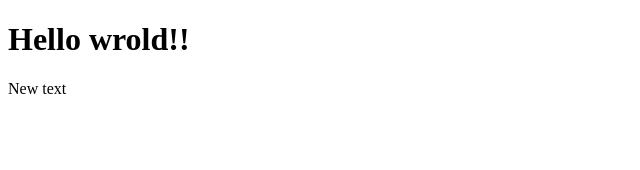
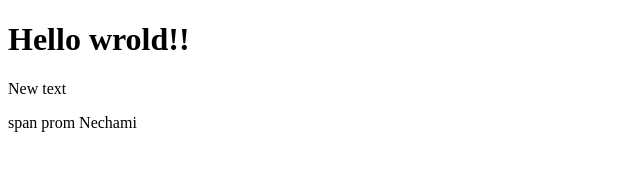
Before and after one commit to nm20git/small-project, a plain HTML site: page index.html in a window 1280 px wide. Shown: the whole page, without its empty margins (0-640 px from the left). Drawn offline with Linux system fonts and the light colour scheme.

Commit message:
add span from nechami

```diff
--- a/index.html
+++ b/index.html
@@ -9,5 +9,6 @@
 <body>
     <h1>Hello wrold!!</h1>
     <p>New text</p>
+    <span>span prom Nechami</span>
 </body>
 </html>
```
